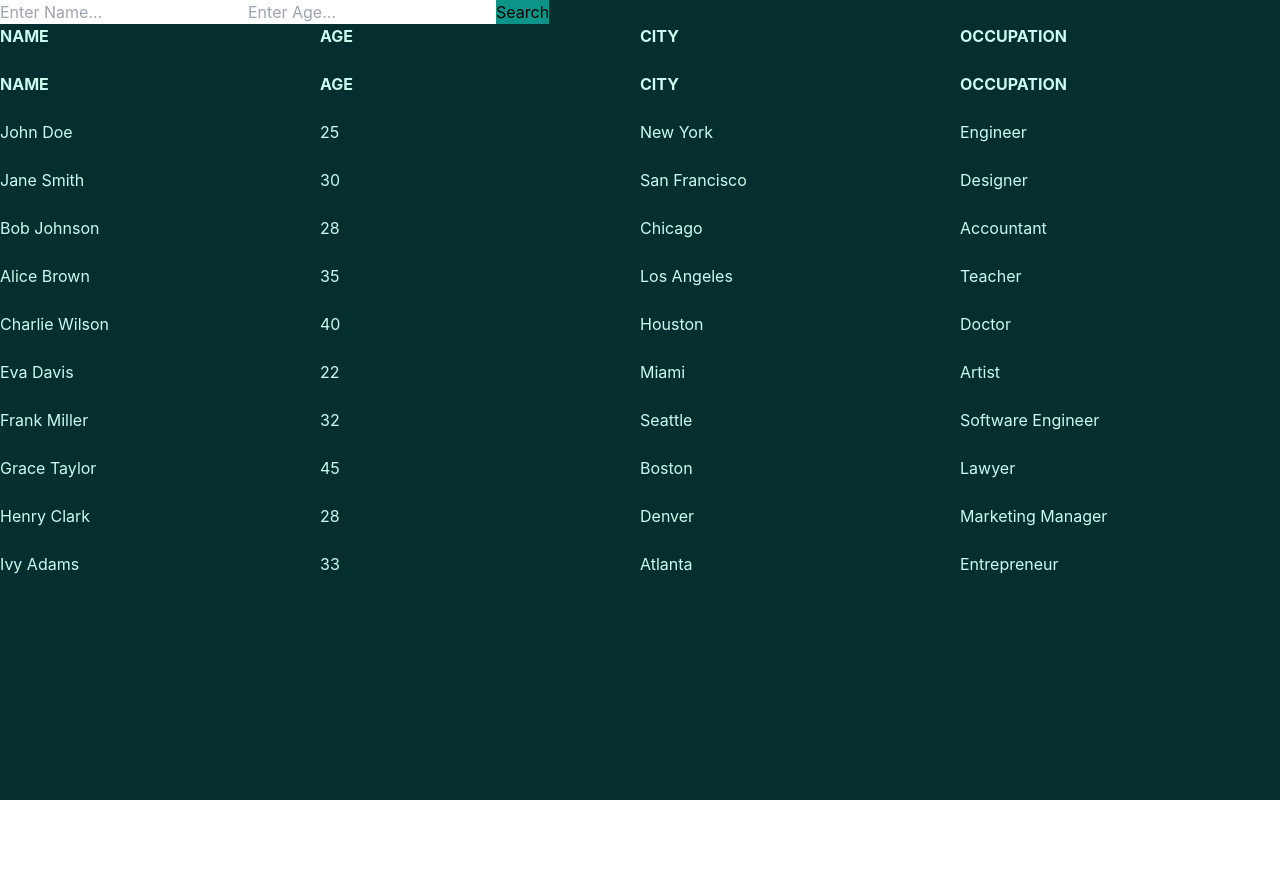
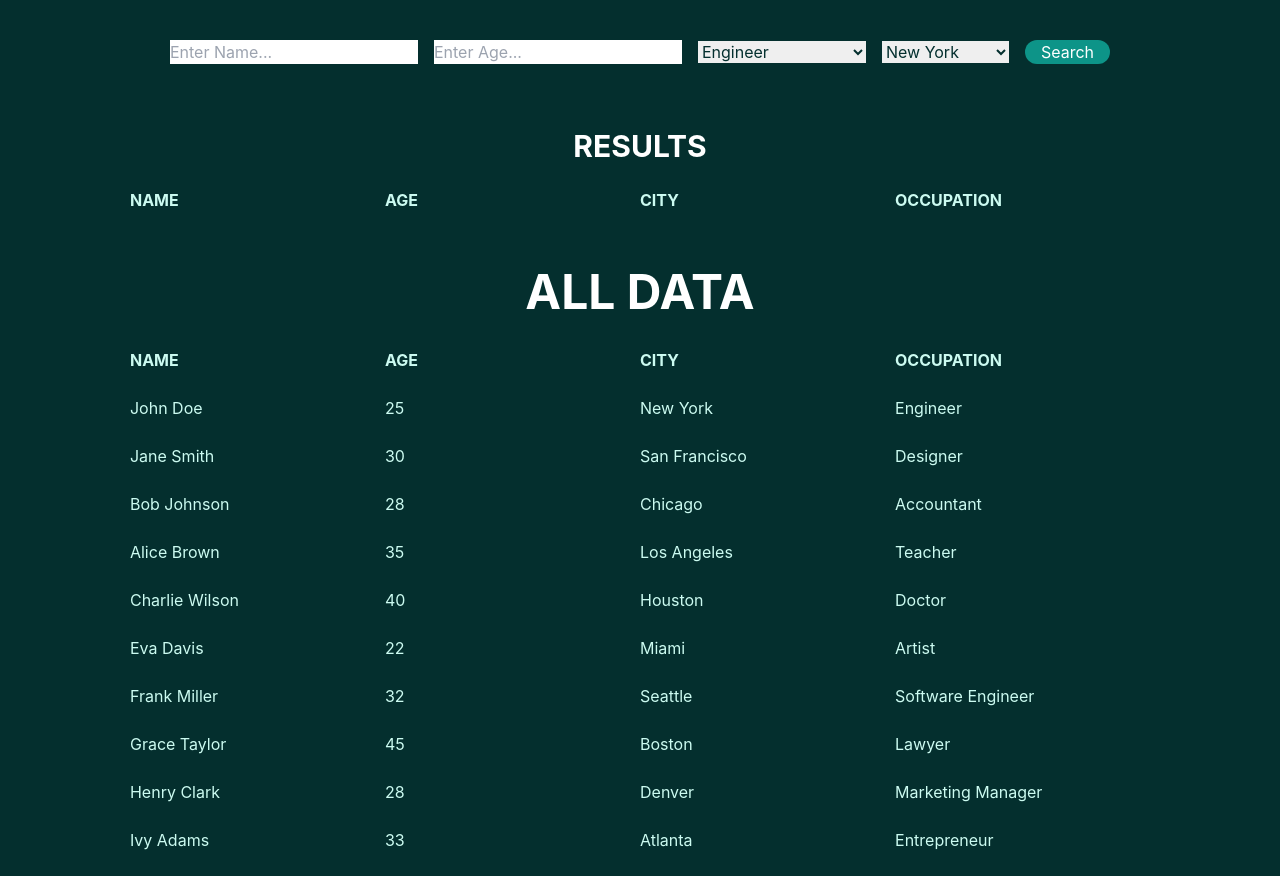
Before and after one commit to AazainSoomro/ead-mid-exam-mohammadaazain, a React (Create React App) app: page / in a window 1280 px wide. Before the commit the page ends 800 px from the top, so only its background shows below. Built offline with nearby package versions, Linux system fonts and the light colour scheme.

Commit message:
integrate dropdown filter for city and occupation

```diff
--- a/src/App.js
+++ b/src/App.js
@@ -2,7 +2,7 @@ import Table from "./Components/Table";
 
 function App() {
   return (
-    <div className="bg-teal-950 text-teal-100 min-h-screen w-full">
+    <div className="bg-teal-950 text-teal-100 min-h-screen w-full flex justify-center">
       <Table />
     </div>
   );
--- a/src/Components/Search.jsx
+++ b/src/Components/Search.jsx
@@ -6,6 +6,8 @@ function Search({ Data }) {
   const [SearchAgeValue, setSearchAgeValue] = useState();
   const [SearchedNameResult, setSearchedNameResult] = useState([]);
   const [SearchedAgeResult, setSearchedAgeResult] = useState([]);
+  const [SearchOccupationValue, setSearchOccupationValue] = useState();
+  const [SearchCityValue, setSearchCityValue] = useState();
 
   const HandleNameInputChange = (e) => {
     setSearchNameValue(e.target.value);
@@ -19,27 +21,55 @@ function Search({ Data }) {
       Data.filter(
         (user) =>
           user.name.includes(SearchNameValue) &&
-          user.age === parseInt(SearchAgeValue)
+          user.age === parseInt(SearchAgeValue) &&
+          user.occupation === SearchOccupationValue &&
+          user.city === SearchCityValue
       )
     );
     setSearchedAgeResult(
       Data.filter((user) => user.age === parseInt(SearchAgeValue))
     );
   };
+
+  const HandleOccupationSelect = (e) => {
+    setSearchOccupationValue(e.target.value);
+  };
+  const HandleCitySelect = (e) => {
+    setSearchCityValue(e.target.value);
+  };
   return (
     <div>
-      <div className="flex">
+      <div className="flex space-x-4 text-teal-950 justify-center p-10">
         <input placeholder="Enter Name..." onChange={HandleNameInputChange} />
         <input placeholder="Enter Age..." onChange={HandleAgeInputChange} />
         <div>
+          <select onClick={HandleOccupationSelect} className="text-teal-950">
+            {Data.map((user) => (
+              <option value={user.occupation}>{user.occupation}</option>
+            ))}
+            <br />
+          </select>
+        </div>
+        <div>
+          <select onClick={HandleCitySelect} className="text-teal-950">
+            {Data.map((user) => (
+              <option value={user.city}>{user.city}</option>
+            ))}
+            <br />
+          </select>
+        </div>
+        <div>
           <button
-            className="bg-teal-600 text-black"
+            className="bg-teal-600 text-white px-4 rounded-xl"
             onClick={HandleSearchButton}
           >
             Search
           </button>
         </div>
       </div>
+      <h1 className="text-white text-3xl font-bold uppercase text-center py-6">
+        Results
+      </h1>
       <ShowData Data={SearchedNameResult} />
     </div>
   );
--- a/src/Components/Table.jsx
+++ b/src/Components/Table.jsx
@@ -8,6 +8,9 @@ function Table() {
   return (
     <div>
       <Search Data={Data} />
+      <h1 className="text-center p-8 text-white font-bold text-5xl">
+        ALL DATA
+      </h1>
       <ShowData Data={Data} />
     </div>
   );
```
